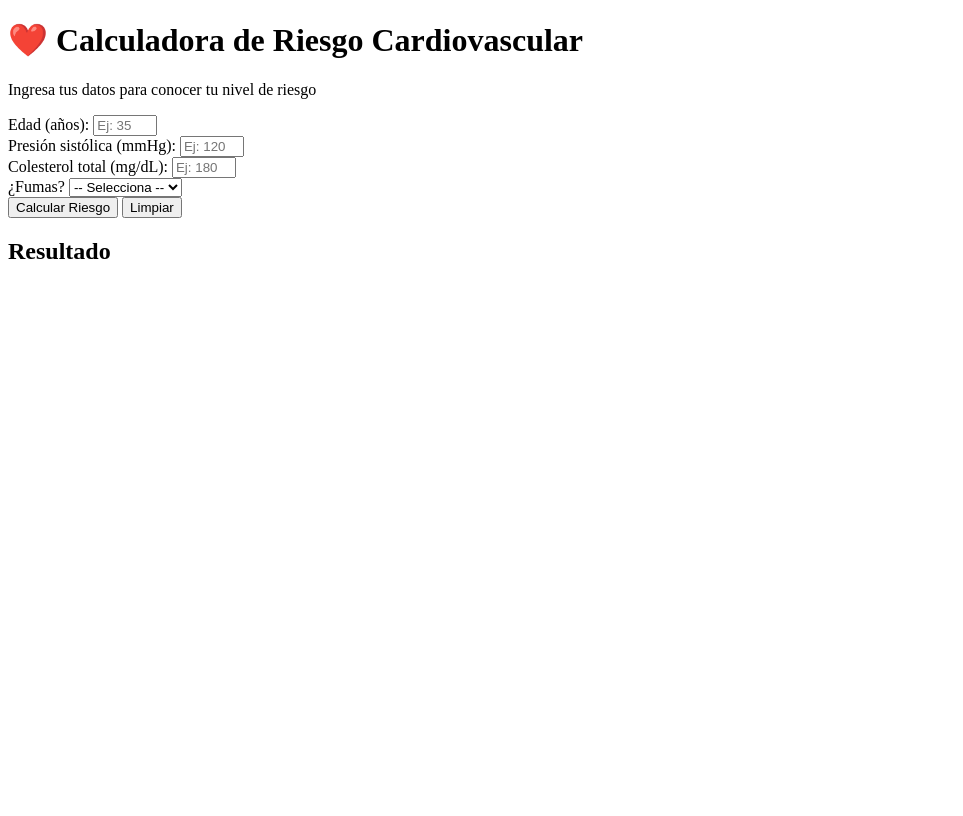
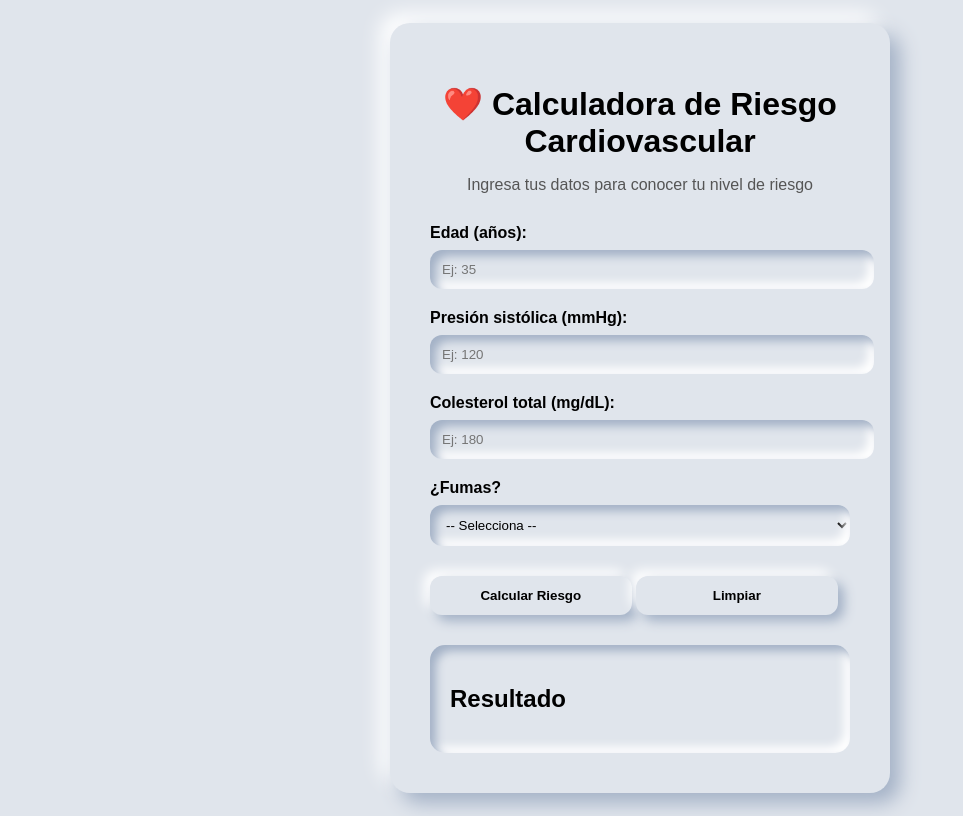
Before and after one commit to enhocbedoya/parcial, a plain HTML site: page index.html in a window 1280 px wide. Shown: the whole page, without its empty margins (0-963 px from the left). Drawn offline with Linux system fonts and the light colour scheme.

Commit message:
Actualizacion del css

```diff
--- a/index.html
+++ b/index.html
@@ -4,6 +4,7 @@
     <meta charset="UTF-8">
     <meta name="viewport" content="width=device-width, initial-scale=1.0">
     <title>Calculadora de Riesgo Cardiovascular</title>
+    <link rel="stylesheet" href="style.css">
 </head>
 <body>
 
@@ -50,5 +51,6 @@
     </div>
 
     </div>
+    <script src="script.js"></script>
 </body>
 </html>
--- a/style.css
+++ b/style.css
@@ -3,4 +3,108 @@ Enhoc Andres Bedoya Garcia*/
 
 *{
 
+body{
+    font-family: Arial, Helvetica, sans-serif;
+    background: #e0e5ec;
+    display: flex;
+    justify-content: center;
+    align-items: center;
+    min-height: 100vh;
 }
+
+
+.contenedor{
+    width: 420px;
+    padding: 40px;
+    border-radius: 20px;
+    background: #e0e5ec;
+
+    box-shadow:
+        10px 10px 20px #a3b1c6,
+        -10px -10px 20px #ffffff;
+}
+
+
+h1{
+    text-align: center;
+    margin-bottom: 5px;
+}
+
+.subtitulo{
+    text-align: center;
+    margin-bottom: 30px;
+    color: #555;
+}
+
+
+.campo{
+    margin-bottom: 20px;
+}
+
+label{
+    display: block;
+    margin-bottom: 8px;
+    font-weight: bold;
+}
+
+
+input, select{
+    width: 100%;
+    padding: 12px;
+    border: none;
+    outline: none;
+    border-radius: 12px;
+    background: #e0e5ec;
+
+    box-shadow:
+        inset 6px 6px 10px #a3b1c6,
+        inset -6px -6px 10px #ffffff;
+}
+
+
+button{
+    width: 48%;
+    padding: 12px;
+    margin-top: 10px;
+    border: none;
+    border-radius: 12px;
+    background: #e0e5ec;
+    cursor: pointer;
+    font-weight: bold;
+
+    box-shadow:
+        6px 6px 12px #a3b1c6,
+        -6px -6px 12px #ffffff;
+
+    transition: 0.2s;
+}
+
+button:hover{
+    transform: scale(1.03);
+}
+
+
+button:active{
+    box-shadow:
+        inset 6px 6px 10px #a3b1c6,
+        inset -6px -6px 10px #ffffff;
+}
+
+
+.resultado{
+    margin-top: 30px;
+    padding: 20px;
+    border-radius: 15px;
+    background: #e0e5ec;
+
+    box-shadow:
+        inset 6px 6px 10px #a3b1c6,
+        inset -6px -6px 10px #ffffff;
+}
+
+
+.nivel{
+    margin-top: 10px;
+    font-weight: bold;
+}
+}
```
Also changed, not shown: index.js (deleted), script.js (added).
